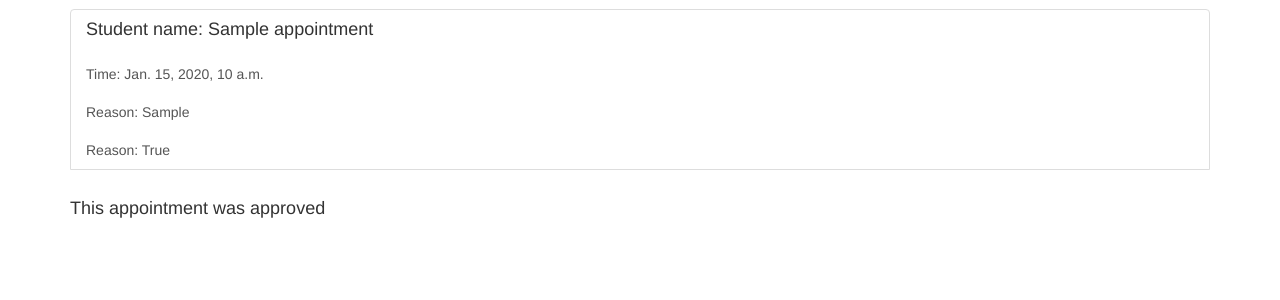
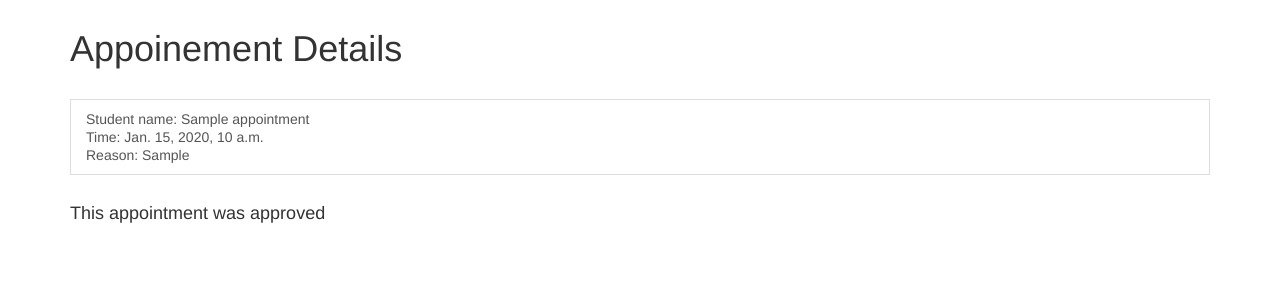
Before and after one commit to almarzouq/course_mgt_sys, a Django app: page /instructors/appointment/1/ in a window 1280 px wide. Shown: the part 51-351 px from the top of the page. Run offline with Django 3.2, Linux system fonts and the light colour scheme; tables that the repository leaves empty hold one stand-in row (values such as "Sample post"); parts of the project's set-up code (start-up, migrations or seed data) failed here and were passed over; some libraries are stand-ins or nearby versions.

Commit message:
improved details view from appointment

```diff
--- a/courses/templates/course_list.html
+++ b/courses/templates/course_list.html
@@ -31,6 +31,8 @@
         <a class="btn btn-default btn-primary" href="{% url 'instructor_view_course_stundets_announcments' c.pk %}"> Course Details </a>
         <a class="btn btn-default btn-primary" href="{% url 'list_students_grades_in_course' c.pk %}"> Grades in Course  </a>
         <a class="btn btn-default btn-primary" href="{% url 'lecture_list' c.pk %}"> Lecture List  </a>
+        <a class="btn btn-default btn-primary" href="{% url 'instructor_view_course_stundets_announcments' c.pk %}"> Course Announcement  </a>
+
     </td>
   </tr>
   {% endfor %}
--- a/instructors/templates/appointment_details.html
+++ b/instructors/templates/appointment_details.html
@@ -1,18 +1,14 @@
 {% extends "base.html" %} {% block content %}
 <html>
-
+<h1> Appoinement Details </h1>
+</br>
 <body>
   <a class="list-group-item">
-    <h4 class="list-group-item-heading">Student name: {{appointment.name}}
-    </h4>
-    <br>
+    <p class="list-group-item-text">Student name: {{appointment.name}}
+    </p>
     <p class="list-group-item-text">Time: {{appointment.date_time}}
     </p>
-    <br>
     <p class="list-group-item-text">Reason: {{appointment.reason}}
-    </p>
-    <br>
-    <p class="list-group-item-text">Reason: {{appointment.approved}}
     </p>
   </a>
   <br/> {% if appointment.approved == True %}
@@ -28,8 +24,8 @@
 </a> {% endif %}
 
 </body>
-</br>
-  <a class="btn btn-default" href="{% url 'appointment_delete' appointment.pk %}">
+
+  <a class="btn btn-default btn-primary" href="{% url 'appointment_delete' appointment.pk %}">
     Delete Appointment
   </a>
  {% endif %}
```
